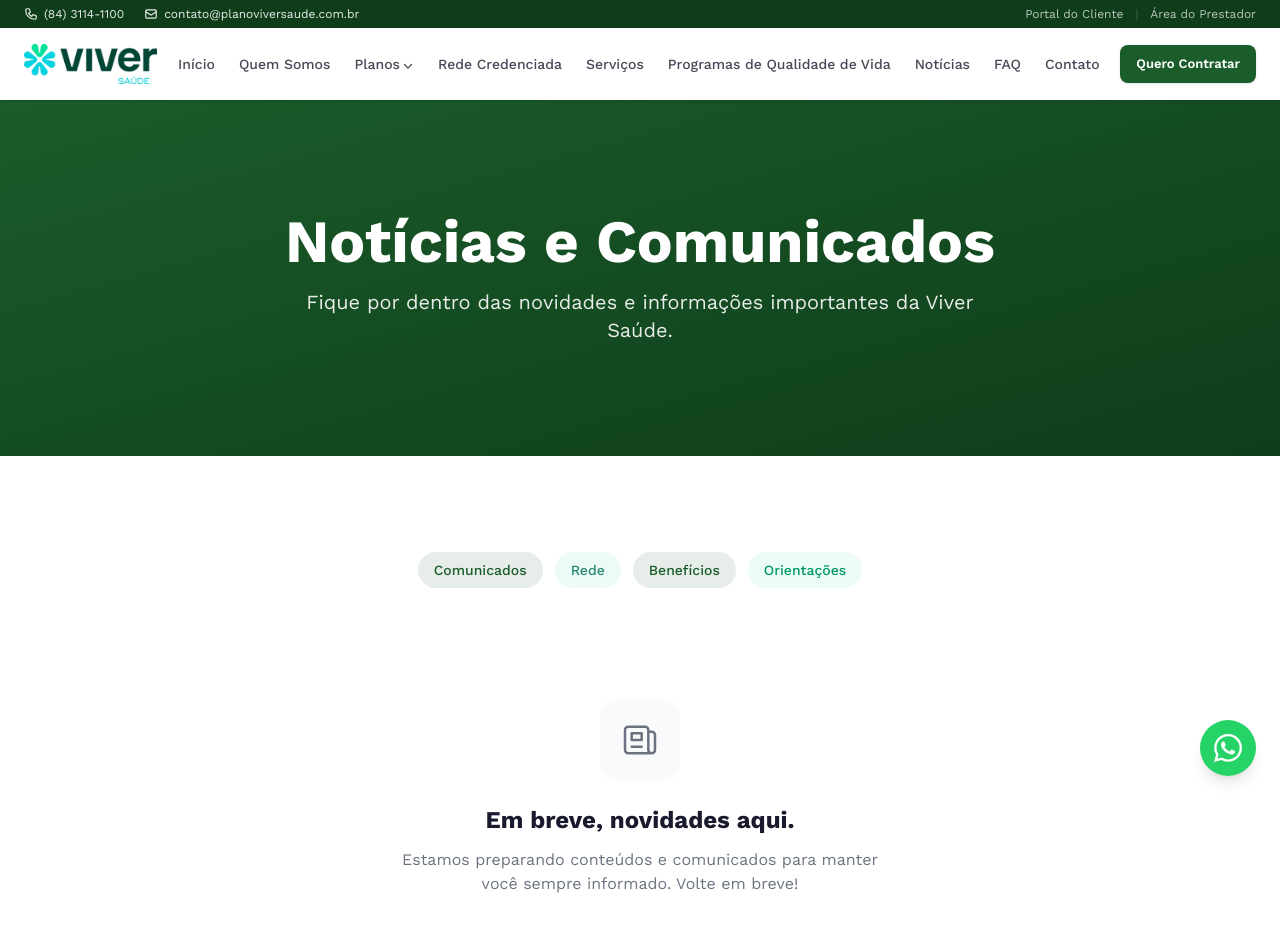
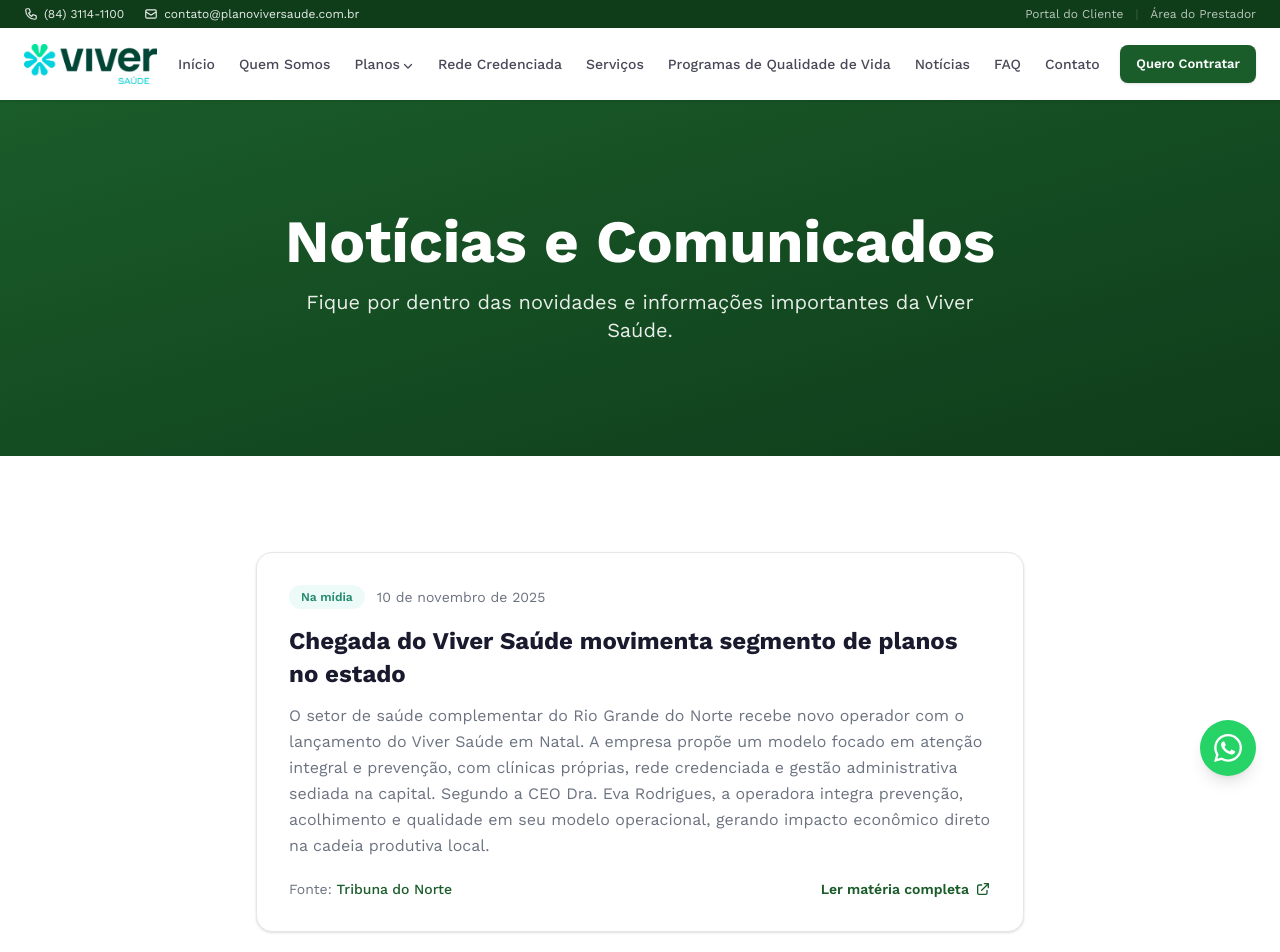
Before and after one commit to pontidigital/site-viver-saude, a Next.js app: page /noticias in a window 1280 px wide. Shown: the top 952 px of the page. Built offline with nearby package versions, Linux system fonts and the light colour scheme.

Commit message:
content: adicionar materia da Tribuna do Norte na pagina de noticias
Co-Authored-By: Claude Opus 4.7 (1M context) <noreply@anthropic.com>

```diff
--- a/src/app/noticias/page.tsx
+++ b/src/app/noticias/page.tsx
@@ -6,11 +6,30 @@ export const metadata = {
     "Acompanhe as notícias, comunicados e novidades da Viver Saúde. Informações sobre rede credenciada, benefícios e orientações de saúde.",
 };
 
-const categories = [
-  { label: "Comunicados", color: "bg-primary/10 text-primary" },
-  { label: "Rede", color: "bg-accent/10 text-accent-dark" },
-  { label: "Benefícios", color: "bg-primary/10 text-primary" },
-  { label: "Orientações", color: "bg-emerald-50 text-emerald-600" },
+interface NoticiaItem {
+  id: string;
+  titulo: string;
+  resumo: string;
+  data: string;
+  fonte: string;
+  fonteUrl: string;
+  categoria: string;
+  categoriaColor: string;
+}
+
+const noticias: NoticiaItem[] = [
+  {
+    id: "chegada-viver-saude-movimenta-planos-rn",
+    titulo: "Chegada do Viver Saúde movimenta segmento de planos no estado",
+    resumo:
+      "O setor de saúde complementar do Rio Grande do Norte recebe novo operador com o lançamento do Viver Saúde em Natal. A empresa propõe um modelo focado em atenção integral e prevenção, com clínicas próprias, rede credenciada e gestão administrativa sediada na capital. Segundo a CEO Dra. Eva Rodrigues, a operadora integra prevenção, acolhimento e qualidade em seu modelo operacional, gerando impacto econômico direto na cadeia produtiva local.",
+    data: "10 de novembro de 2025",
+    fonte: "Tribuna do Norte",
+    fonteUrl:
+      "https://tribunadonorte.com.br/economia/chegada-do-viver-saude-movimenta-segmento-de-planos-no-estado/",
+    categoria: "Na mídia",
+    categoriaColor: "bg-accent/10 text-accent-dark",
+  },
 ];
 
 export default function NoticiasPage() {
@@ -30,38 +49,65 @@ export default function NoticiasPage() {
         </div>
       </section>
 
-      {/* Categories */}
+      {/* News list */}
       <section className="py-16 lg:py-24">
         <div className="container mx-auto px-4">
-          <ScrollAnimationWrapper>
-            <div className="flex flex-wrap justify-center gap-3 mb-12">
-              {categories.map((cat) => (
-                <span
-                  key={cat.label}
-                  className={`px-4 py-2 rounded-full text-sm font-medium ${cat.color}`}
-                >
-                  {cat.label}
-                </span>
-              ))}
-            </div>
-          </ScrollAnimationWrapper>
-
-          {/* Empty State */}
-          <ScrollAnimationWrapper>
-            <div className="max-w-lg mx-auto text-center py-16">
-              <div className="w-20 h-20 bg-card rounded-2xl flex items-center justify-center mx-auto mb-6">
-                <svg className="w-10 h-10 text-muted" fill="none" viewBox="0 0 24 24" stroke="currentColor" strokeWidth={1.5}>
-                  <path strokeLinecap="round" strokeLinejoin="round" d="M19 20H5a2 2 0 01-2-2V6a2 2 0 012-2h10a2 2 0 012 2v1m2 13a2 2 0 01-2-2V7m2 13a2 2 0 002-2V9a2 2 0 00-2-2h-2m-4-3H9M7 16h6M7 8h6v4H7V8z" />
-                </svg>
-              </div>
-              <h2 className="text-2xl font-bold text-foreground mb-3">
-                Em breve, novidades aqui.
-              </h2>
-              <p className="text-muted">
-                Estamos preparando conteúdos e comunicados para manter você sempre informado. Volte em breve!
-              </p>
-            </div>
-          </ScrollAnimationWrapper>
+          <div className="max-w-3xl mx-auto space-y-8">
+            {noticias.map((noticia, idx) => (
+              <ScrollAnimationWrapper key={noticia.id} delay={idx * 0.1}>
+                <article className="bg-white rounded-2xl border border-border shadow-sm overflow-hidden hover:shadow-lg hover:-translate-y-1 transition-all duration-300">
+                  <div className="p-6 md:p-8">
+                    <div className="flex flex-wrap items-center gap-3 mb-4">
+                      <span
+                        className={`px-3 py-1 rounded-full text-xs font-semibold ${noticia.categoriaColor}`}
+                      >
+                        {noticia.categoria}
+                      </span>
+                      <time className="text-sm text-muted">{noticia.data}</time>
+                    </div>
+                    <h2 className="text-xl md:text-2xl font-bold text-foreground mb-3 leading-snug">
+                      {noticia.titulo}
+                    </h2>
+                    <p className="text-muted leading-relaxed mb-5">{noticia.resumo}</p>
+                    <div className="flex items-center justify-between flex-wrap gap-3">
+                      <span className="text-sm text-muted">
+                        Fonte:{" "}
+                        <a
+                          href={noticia.fonteUrl}
+                          target="_blank"
+                          rel="noopener noreferrer"
+                          className="text-primary hover:underline font-medium"
+                        >
+                          {noticia.fonte}
+                        </a>
+                      </span>
+                      <a
+                        href={noticia.fonteUrl}
+                        target="_blank"
+                        rel="noopener noreferrer"
+                        className="inline-flex items-center gap-1.5 text-sm font-semibold text-primary hover:text-primary-dark transition-colors"
+                      >
+                        Ler matéria completa
+                        <svg
+                          className="w-4 h-4"
+                          fill="none"
+                          viewBox="0 0 24 24"
+                          stroke="currentColor"
+                          strokeWidth={2}
+                        >
+                          <path
+                            strokeLinecap="round"
+                            strokeLinejoin="round"
+                            d="M10 6H6a2 2 0 00-2 2v10a2 2 0 002 2h10a2 2 0 002-2v-4M14 4h6m0 0v6m0-6L10 14"
+                          />
+                        </svg>
+                      </a>
+                    </div>
+                  </div>
+                </article>
+              </ScrollAnimationWrapper>
+            ))}
+          </div>
         </div>
       </section>
     </>
```
